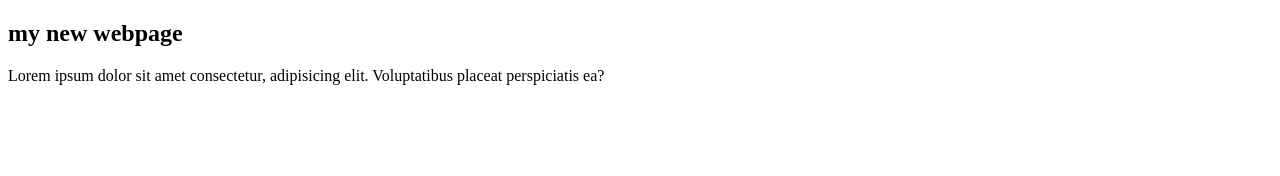
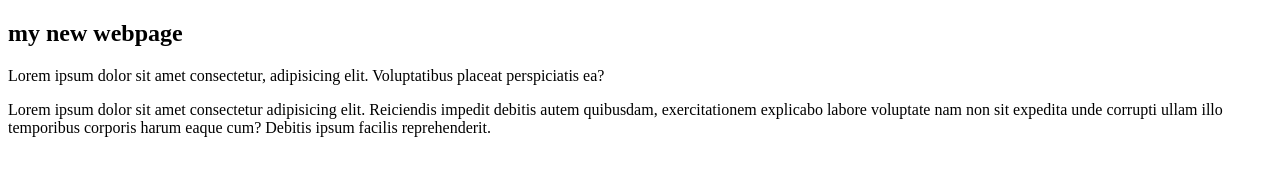
Before and after one commit to mehulbijoy/new-git, a plain HTML site: page index.html in a window 1280 px wide. Drawn offline with Linux system fonts and the light colour scheme.

Commit message:
index commit

```diff
--- a/index.html
+++ b/index.html
@@ -10,5 +10,6 @@
     <h2> my new webpage</h2>
     <p> Lorem ipsum dolor sit amet consectetur, adipisicing elit. Voluptatibus placeat perspiciatis ea?</p>
 
+    <p> Lorem ipsum dolor sit amet consectetur adipisicing elit. Reiciendis impedit debitis autem quibusdam, exercitationem explicabo labore voluptate nam non sit expedita unde corrupti ullam illo temporibus corporis harum eaque cum? Debitis ipsum facilis reprehenderit.</p>
 </body>
 </html>
```
